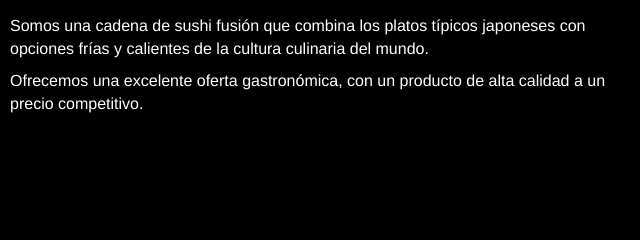
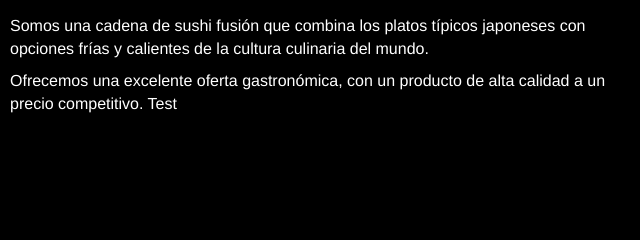
Before and after one commit to pphoyu/oh-yeah-sushi-paula-phoyu, a plain HTML site: page index.html in a window 1280 px wide. Shown: the part 258-498 px from the top of the page, 0-640 px from the left. Drawn offline with nearby package versions, Linux system fonts and the light colour scheme.

```diff
--- a/index.html
+++ b/index.html
@@ -43,7 +43,7 @@
             <h1>QUIENES SOMOS</h1>
             <div class="parrafos">
               <p> Somos una cadena de sushi fusión que combina los platos típicos japoneses con opciones frías y calientes de la cultura culinaria del mundo.</p>
-              <p>Ofrecemos una excelente oferta gastronómica, con un producto de alta calidad a un precio competitivo.</p>
+              <p>Ofrecemos una excelente oferta gastronómica, con un producto de alta calidad a un precio competitivo. Test</p>
             </div>
           </div>
           <div class="contenedor__img__quienes">
```
